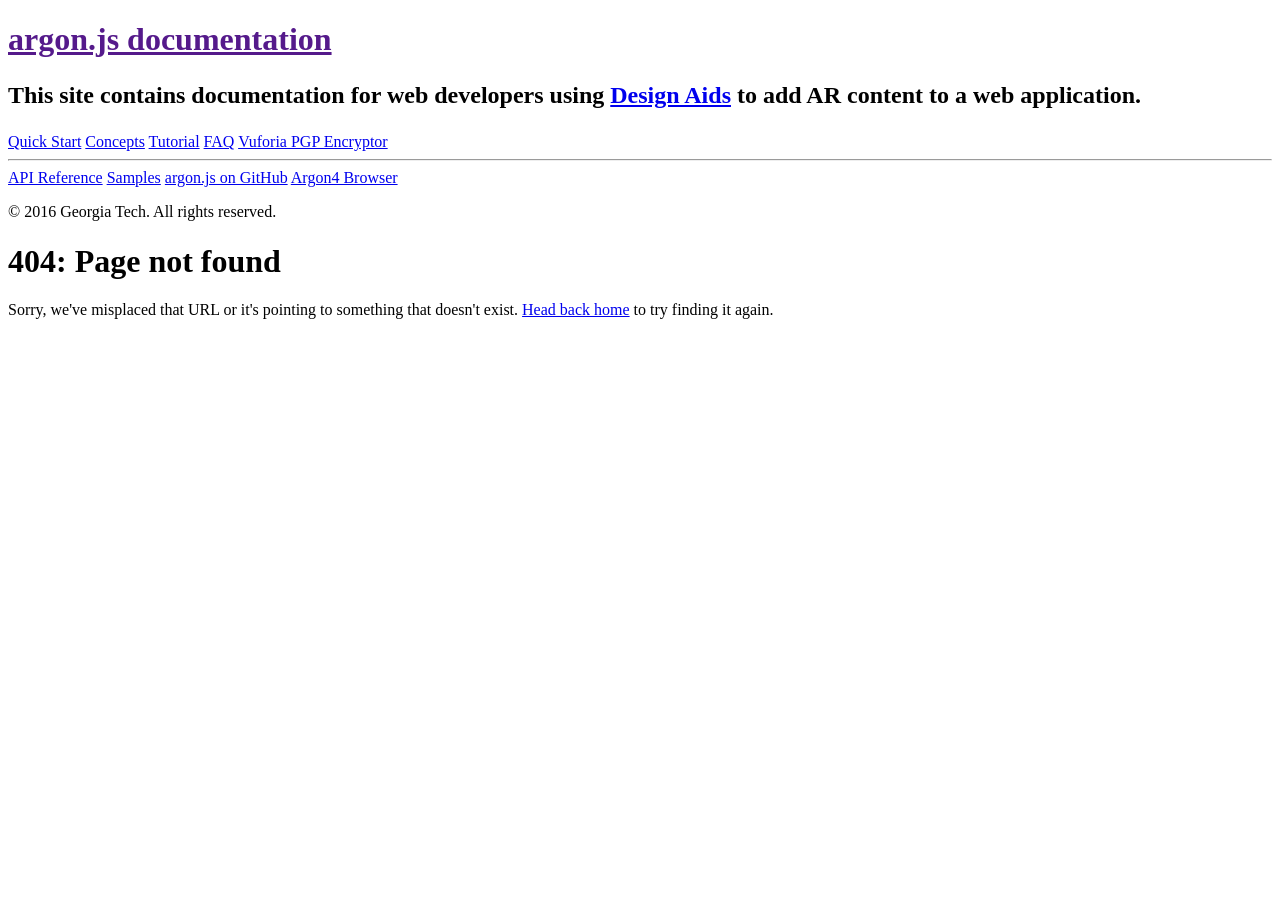
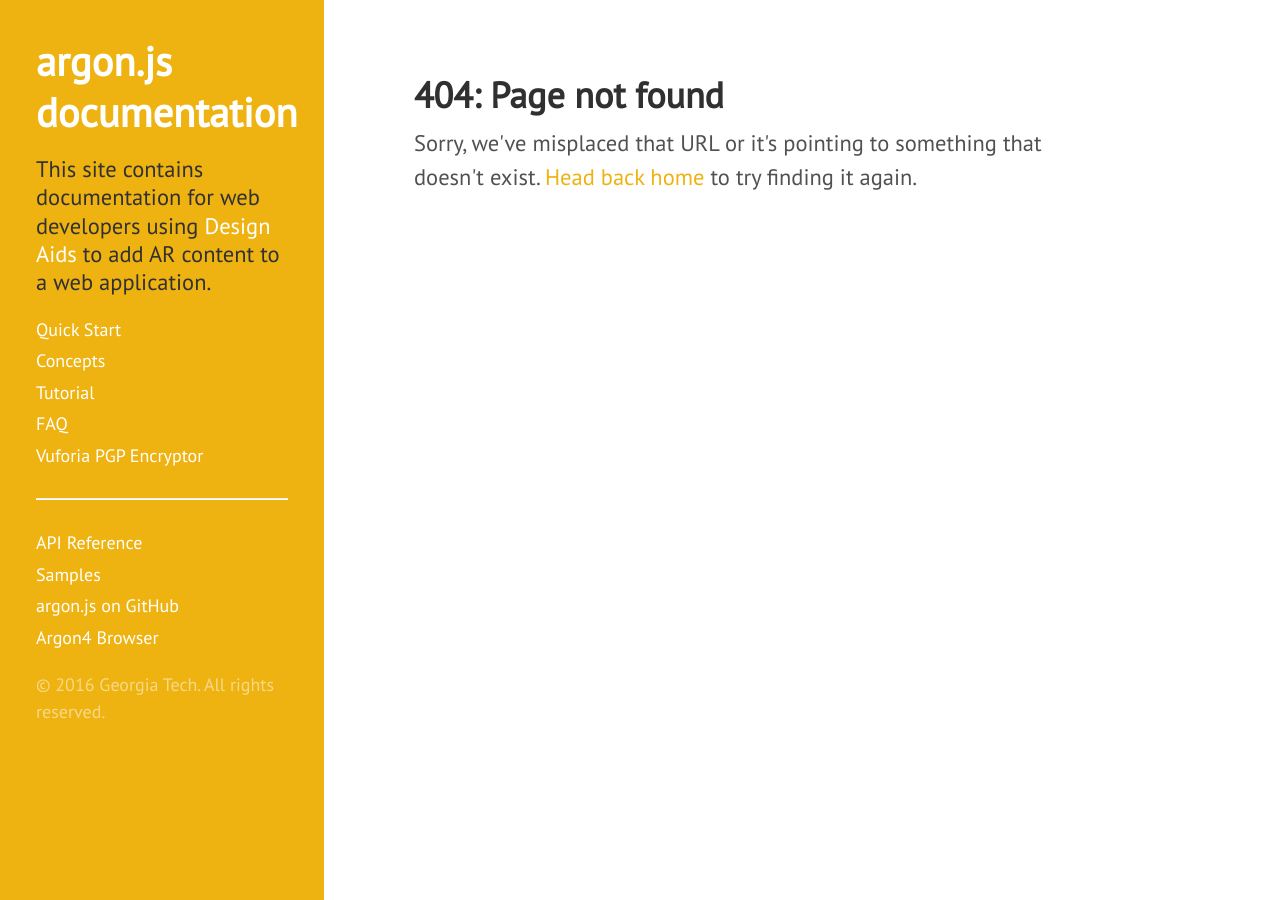
Before and after one commit to argonjs/design-tools, a Jekyll site: the page built from 404.html, in a window 1280 px wide. Built offline with Jekyll 4.4.1, drawn with Linux system fonts in a browser that asks for light colours; nearby versions of some CDN libraries.

Commit message:
fiddling with site.baseurl

```diff
--- a/_includes/head.html
+++ b/_includes/head.html
@@ -14,10 +14,10 @@
   </title>
 
   <!-- CSS -->
-  <link rel="stylesheet" href="{{ baseurl }}public/css/poole.css">
-  <link rel="stylesheet" href="{{ baseurl }}public/css/syntax.css">
-  <link rel="stylesheet" href="{{ baseurl }}public/css/hyde.css">
-  <link rel="stylesheet" href="{{ baseurl }}public/css/code-ts-js.css">
+  <link rel="stylesheet" href="{{ site.baseurl }}public/css/poole.css">
+  <link rel="stylesheet" href="{{ site.baseurl }}public/css/syntax.css">
+  <link rel="stylesheet" href="{{ site.baseurl }}public/css/hyde.css">
+  <link rel="stylesheet" href="{{ site.baseurl }}public/css/code-ts-js.css">
   <link rel="stylesheet" href="http://fonts.googleapis.com/css?family=PT+Serif:400,400italic,700|PT+Sans:400">
 
   <!-- Icons -->
--- a/_includes/sidebar.html
+++ b/_includes/sidebar.html
@@ -40,11 +40,11 @@
       {% endfor %}
       -->
 
-      <a class="sidebar-nav-item" href="{{ baseurl }}start/setup/">Quick Start</a>
-      <a class="sidebar-nav-item" href="{{ baseurl }}concepts/">Concepts</a>
-      <a class="sidebar-nav-item" href="{{ baseurl }}tutorial/">Tutorial</a>
-      <a class="sidebar-nav-item" href="{{ baseurl }}start/faq/">FAQ</a>
-      <a class="sidebar-nav-item" href="{{ baseurl }}start/vuforia-pgp-encryptor/">Vuforia PGP Encryptor</a>
+      <a class="sidebar-nav-item" href="{{ site.baseurl }}start/setup/">Quick Start</a>
+      <a class="sidebar-nav-item" href="{{ site.baseurl }}concepts/">Concepts</a>
+      <a class="sidebar-nav-item" href="{{ site.baseurl }}tutorial/">Tutorial</a>
+      <a class="sidebar-nav-item" href="{{ site.baseurl }}start/faq/">FAQ</a>
+      <a class="sidebar-nav-item" href="{{ site.baseurl }}start/vuforia-pgp-encryptor/">Vuforia PGP Encryptor</a>
 
       <hr/>
 
```
